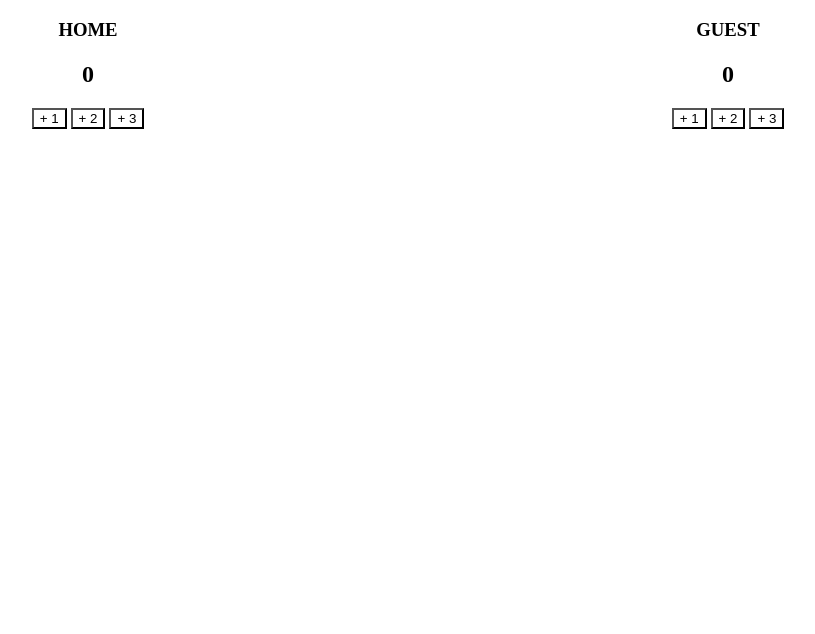
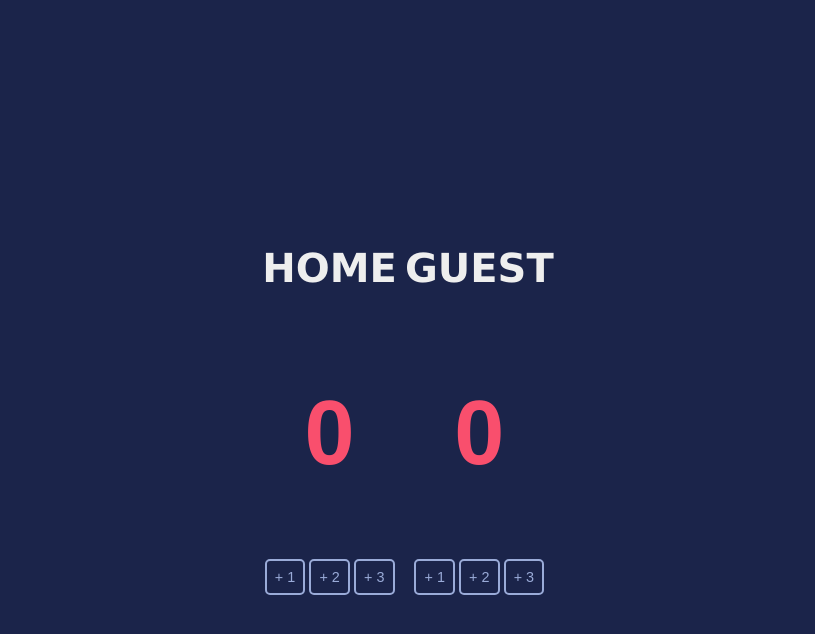
Before and after one commit to rodrigoandresd/basketball-scoreboard, a plain HTML site: page index.html in a window 1280 px wide. Shown: the whole page, without its empty margins (232-1047 px from the left). Drawn offline with Linux system fonts and the light colour scheme.

Commit message:
improve css

```diff
--- a/index.css
+++ b/index.css
@@ -1,6 +1,16 @@
+html {
+  box-sizing: border-box;
+}
+
+
 body {
   margin: 0;
   text-align: center;
+  background-color: #1B244A;
+  min-height: 100vh;
+  display: flex;
+  justify-content: center;
+  align-items: center;
 }
 
 .score {
@@ -13,9 +23,42 @@ body {
 
 .container {
   display: flex;
-  justify-content: space-around;
+  flex-wrap: wrap;
+  gap: 0.5em;
+  color: #EEEEEE;
+  text-align: center;
+}
+
+h2 {
+  font-family: "Cursed Timer ULiL", sans-serif;
+  font-size: 5.625rem;
+  text-align: center;
+  color: #F94F6D;
+  padding-top: 0.18em;
+}
+
+h3 {
+  font-family: "Verdana", sans-serif;
+  font-size: 2.5rem;
 }
 
 button {
   background: none;
+  border: 0;
+  padding: 0.5625em;
+  cursor: pointer;
+  background-color: transparent;
+  color: #9aabd8;
+  border: 2px solid #9aabd8;
+  border-radius: 5px;
+  font-size: 0.9rem;
+  font-family: "Cursed Timer ULiL", sans-serif;
 }
+
+.scoreboard-home,
+.scoreboard-guest {
+  width: 8.75em;
+  background-color: #080001;
+  margin: 1.25em auto;
+  border-radius: 5px;
+}
```
